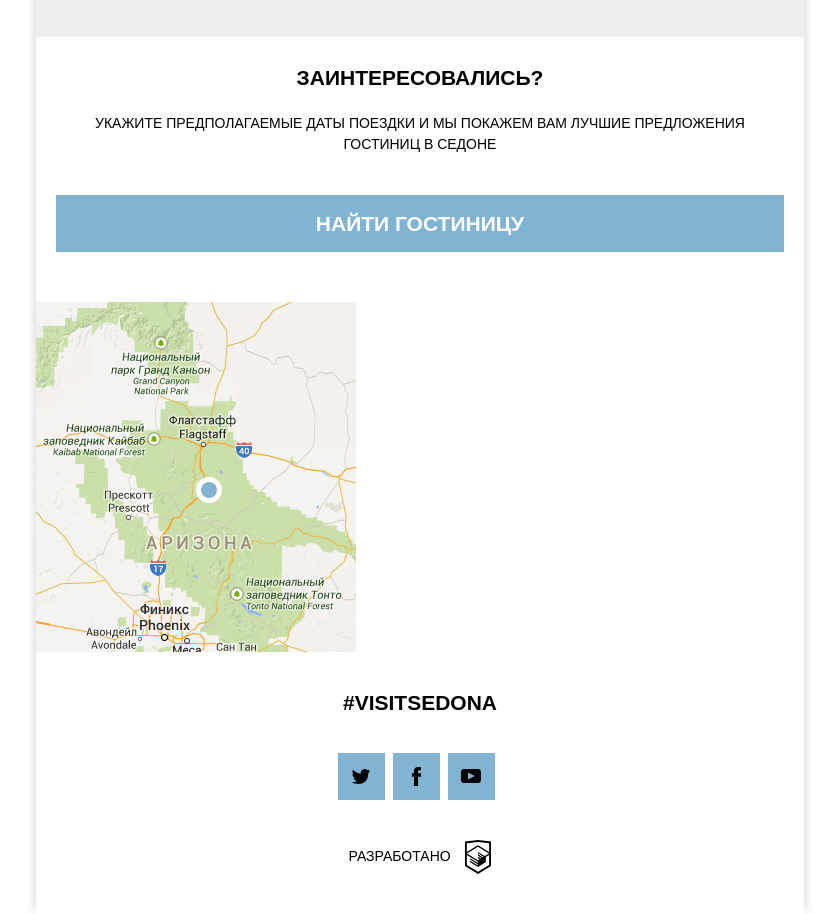
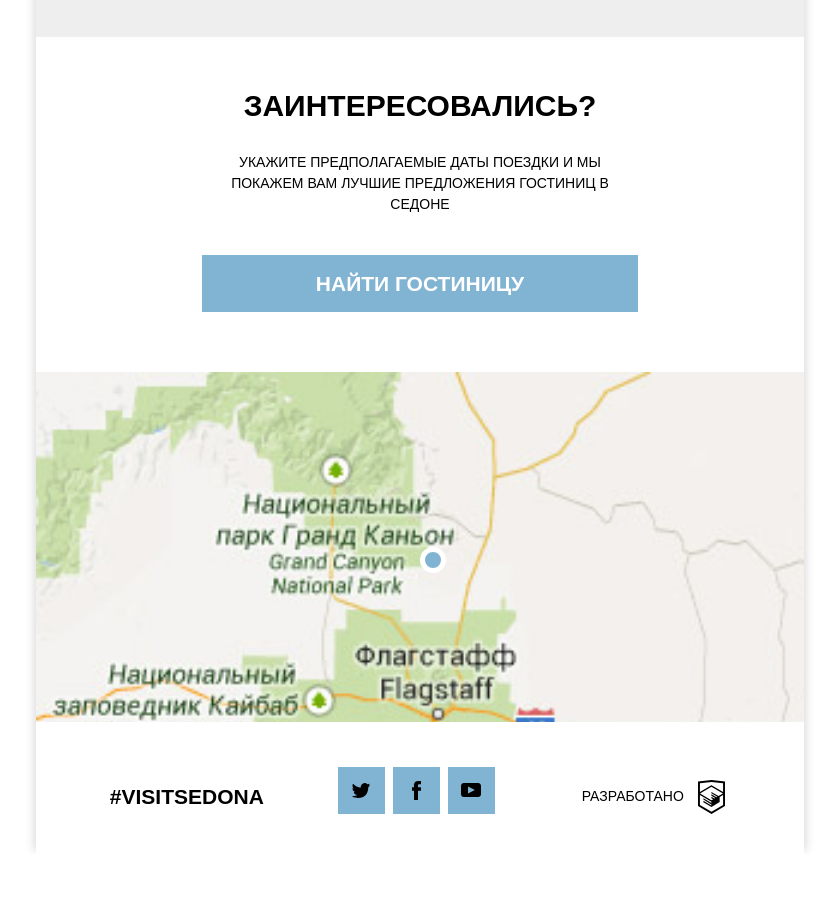
Before and after one commit to Slava-Nik/sedona, a website: page index.html in a window 1280 px wide. Shown: the part 1711-2625 px from the top of the page, without its empty margins (220-1059 px from the left). After the commit the page ends 2565 px from the top, so only its background shows below. Drawn offline with nearby package versions, Linux system fonts and the light colour scheme; files that its build step writes are made by us from their sources.

Commit message:
worked with index-tablet

```diff
--- a/index.html
+++ b/index.html
@@ -106,10 +106,11 @@
       </div>
     </main>
     <div class="main-map">
-      <img src="img/bg-map-mobile@1x.jpg" alt="Карта">
+      <img class="main-map__image"src="img/bg-map-mobile@1x.jpg" alt="Карта">
       <div class="main-map__marker"></div>
     </div>
     <footer class="main-footer">
+      <div class="main-footer__wrapper">
       <p class="main-footer__invitation-tag">#visitsedona</p>
       <div class="social-links">
         <a class="social-links-item  social-links-item--twitter  btn" href="#">Twitter</a>
@@ -120,6 +121,7 @@
         <p class="main-footer__text">Разработано</p>
         <img class="main-footer__logo" src="img/logo-htmlacademy.svg" alt="Html Academy">
       </div>
+      </div>
     </footer>
   </div>
 </body>
--- a/sass/blocks/find-hotel.scss
+++ b/sass/blocks/find-hotel.scss
@@ -24,3 +24,28 @@
 	margin-bottom: 50px;
 	font-size: 21px;
 }
+
+@media (min-width: $tablet-width){
+	.find-hotel {
+		padding-top: 58px;
+	}
+	.find-hotel__question{
+		font-size: 30px;
+		margin-bottom: 36px;
+	}
+
+	.find-hotel__content {
+		width: 60%;
+		margin-left: auto;
+		margin-right: auto;
+	}
+
+
+	.find-hotel__button {
+		width: 60%;
+		margin-left: auto;
+		margin-right: auto;
+		margin-bottom: 60px;
+	}
+
+}
--- a/sass/blocks/main-footer.scss
+++ b/sass/blocks/main-footer.scss
@@ -6,14 +6,16 @@
 	text-transform: uppercase;
 }
 
+.main-footer__wrapper {
+	padding-top: 45px;
+}
+
 .main-footer__invitation-tag {
-	padding: 40px 0;
+	padding-bottom: 40px;
 	font-size: 21px;
 }
 
-.main-footer__created-wrapper{
 
-}
 
 .main-footer__text {
 	display: inline-block;
@@ -26,3 +28,19 @@
 	display: inline-block;
 	vertical-align: middle;
 }
+
+@media (min-width: $tablet-width){
+	.main-footer__invitation-tag{
+		display: inline-block;
+		width: 31.5%;
+		vertical-align: middle;
+		padding-bottom: 0;
+	}
+	.main-footer__created-wrapper{
+		display: inline-block;
+		width: 31.5%;
+
+	}
+
+
+}
--- a/sass/blocks/main-map.scss
+++ b/sass/blocks/main-map.scss
@@ -1,7 +1,12 @@
 .main-map {
 	position: relative;
-	width: 320px;
+	width: 100%;
 	height: 350px;
+	overflow: hidden;  //Пока не заменил изображения
+}
+
+.main-map__image {
+	width: 100%;
 }
 
 .main-map__marker{
@@ -13,5 +18,4 @@
 	border: 5px solid #ffffff;
 	border-radius: 50%;
 	background-color: $secondary-bg-color;
-
 }
--- a/sass/blocks/social-links.scss
+++ b/sass/blocks/social-links.scss
@@ -2,3 +2,12 @@
 	margin-bottom: 40px;
 	font-size: 0;
 }
+
+@media (min-width: $tablet-width){
+	.social-links{
+		display: inline-block;
+		width: 31.5%;
+		vertical-align: bottom;
+		margin-bottom: 0;
+	}
+}
```
